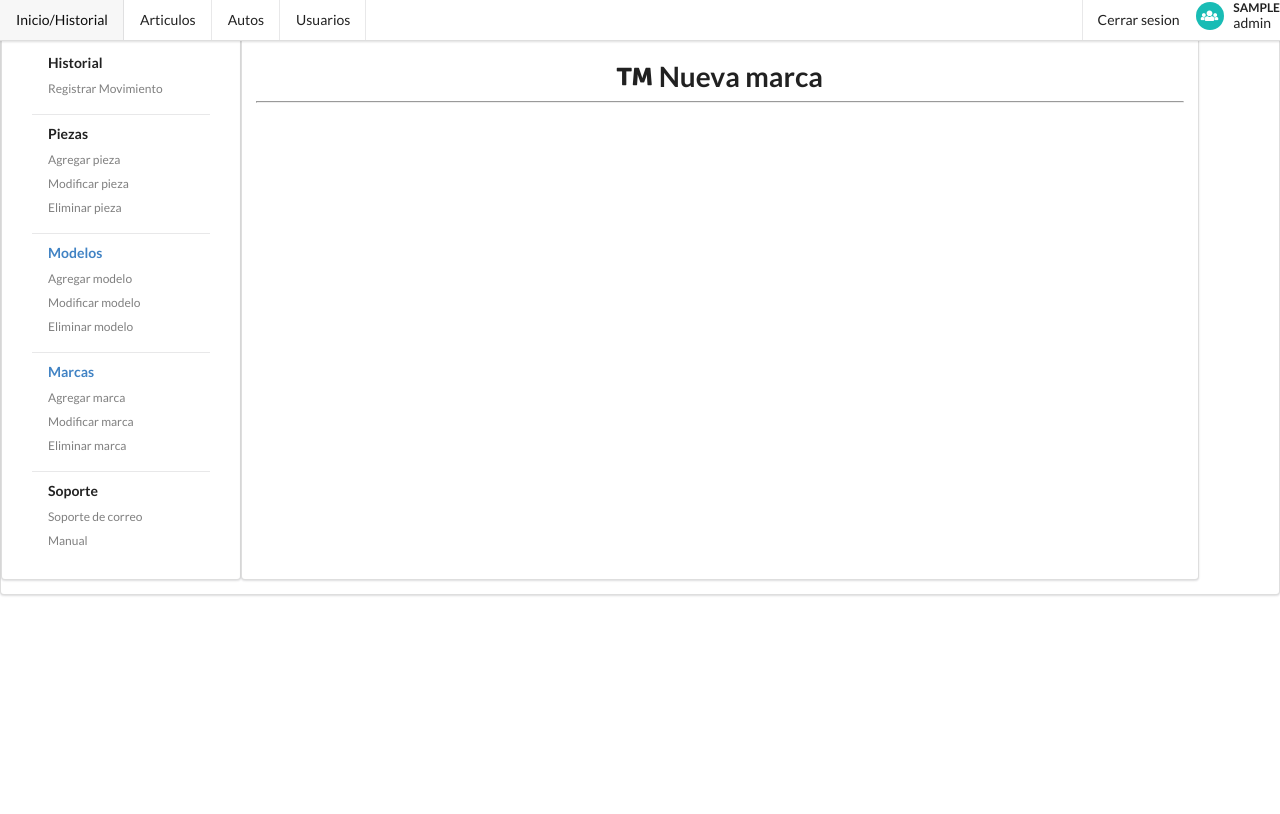
After one commit to rukkion/PROYECTO, a PHP site: page /php/nueva_marca-manejo.php in a window 1280 px wide. The commit adds this page. Run offline with PHP 8.4, Linux system fonts and the light colour scheme; the visitor is signed in with stand-in values (Sample User, id 1).

Commit message:
Modificacion menu

```diff
--- a/php/Menu.php
+++ b/php/Menu.php
@@ -76,11 +76,11 @@ if (!isset($_SESSION['loggedin']) ) {
     </div>
   </div>
   <div class="item">
-    <div class="header">Autos</div>
+    <div class="header"><a href="modelos.php">Modelos</a></div>
     <div class="menu">
-      <a class="item">Agregar modelo</a>
-      <a class="item">Modificar modelo</a>
-      <a class="item">Eliminar modelo</a>
+      <a class="item" href="nuevo_modelo.php">Agregar modelo</a>
+      <a class="item" href="modelos.php">Modificar modelo</a>
+      <a class="item" href="modelos.php">Eliminar modelo</a>
 
     </div>
 
@@ -88,9 +88,9 @@ if (!isset($_SESSION['loggedin']) ) {
       <div class="item">
       <div class="header"><a href="marcas.php">Marcas</a></div>
       <div class="menu">
-      <a class="item">Agregar marca</a>
-      <a class="item">Modificar marca</a>
-      <a class="item">Eliminar marca</a>
+      <a href="nueva_marca.php" class="item">Agregar marca</a>
+      <a class="item" href="marcas.php">Modificar marca</a>
+      <a class="item" href="marcas.php">Eliminar marca</a>
     </div>
       </div>
   <div class="item">
--- /dev/null
+++ b/php/nueva_marca-manejo.php
@@ -0,0 +1,62 @@
+<?php
+    include("Menu.php");
+?>
+
+<div style="text-align:center;" class="ui segment twelve wide column ">
+    <div>
+        <h1>
+        <i class="trademark icon"></i>
+        Nueva marca
+        </h1>
+    </div>
+
+<hr>
+
+<form class="ui fluid form" method="POST" action="nueva_marca-manejo.php" autocomplete="off">
+    <div class="ui one column grid">
+
+        <div class=" wide column">
+            <div class="field">
+
+<?php
+
+if($_SERVER["REQUEST_METHOD"] == "POST"){
+    if(isset($_REQUEST['SUBMIT_MARCA']))
+    {
+
+    require("includes/conectar.php");
+    $marca=$_POST["marca"];
+
+    $sql="INSERT INTO marca (nombre_marca)
+    SELECT * FROM (SELECT '$marca') AS tmp
+    WHERE NOT EXISTS (
+        SELECT nombre_marca FROM marca WHERE nombre_marca = '$marca'
+    ) LIMIT 1";
+    mysqli_set_charset($conexion,"utf8");
+    $resultado=mysqli_query($conexion,$sql);
+    if($resultado){
+        echo '<br><h1>Marca agregada con exito.</h1>';
+    }else{
+        echo "<h1>Ocurrio un error: ".mysqli_error($conexion)."</h1>";
+    }
+    mysqli_close($conexion);
+    }
+}
+?>
+
+
+
+
+
+            </div>
+
+        </div>
+    </div>
+</form>
+
+                    </div>
+                </div>
+            </div>
+        </div>
+    </body>
+</html>
```
Also changed, not shown: php/modelos.php (added, +65 -0 lines).
